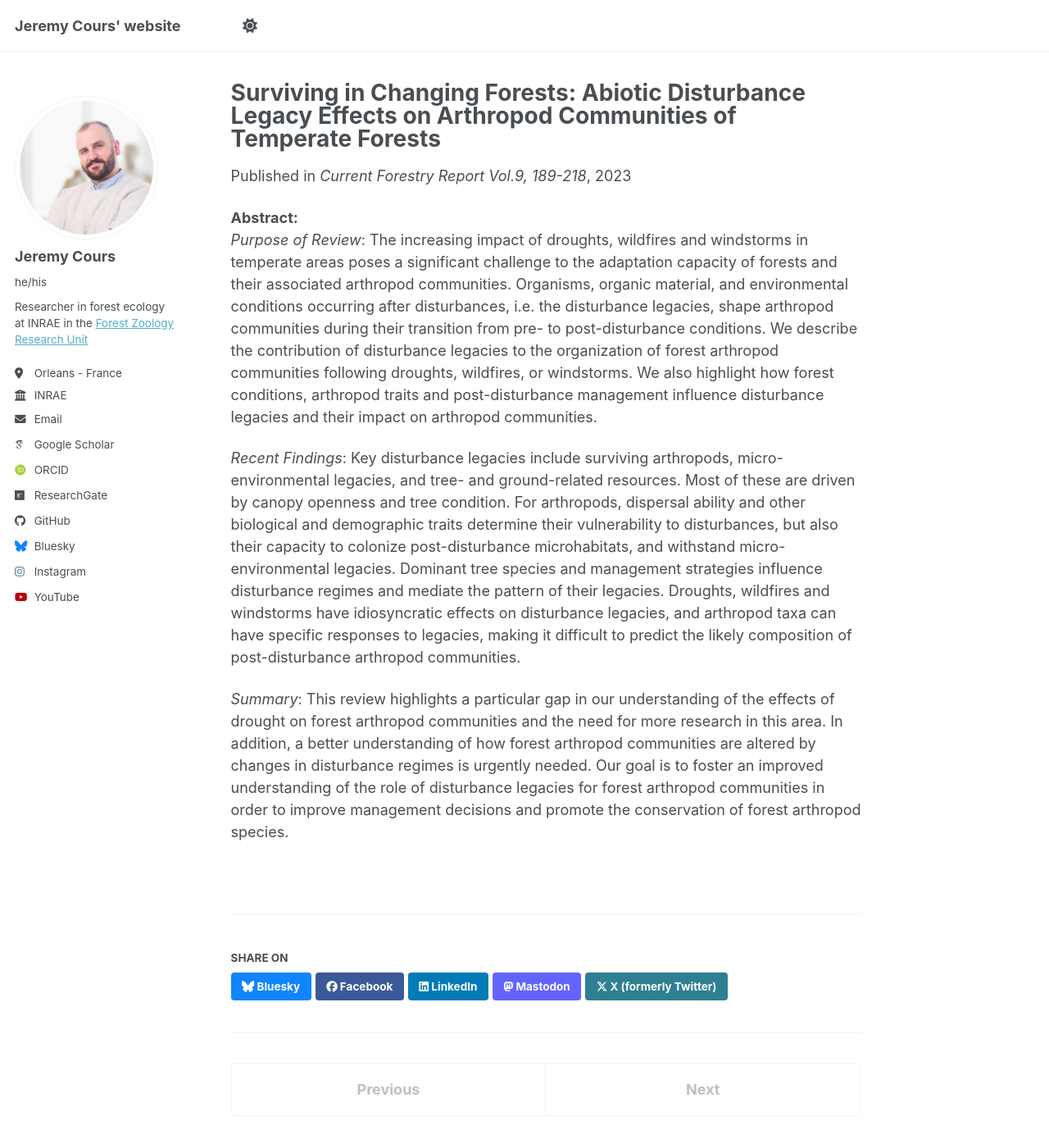
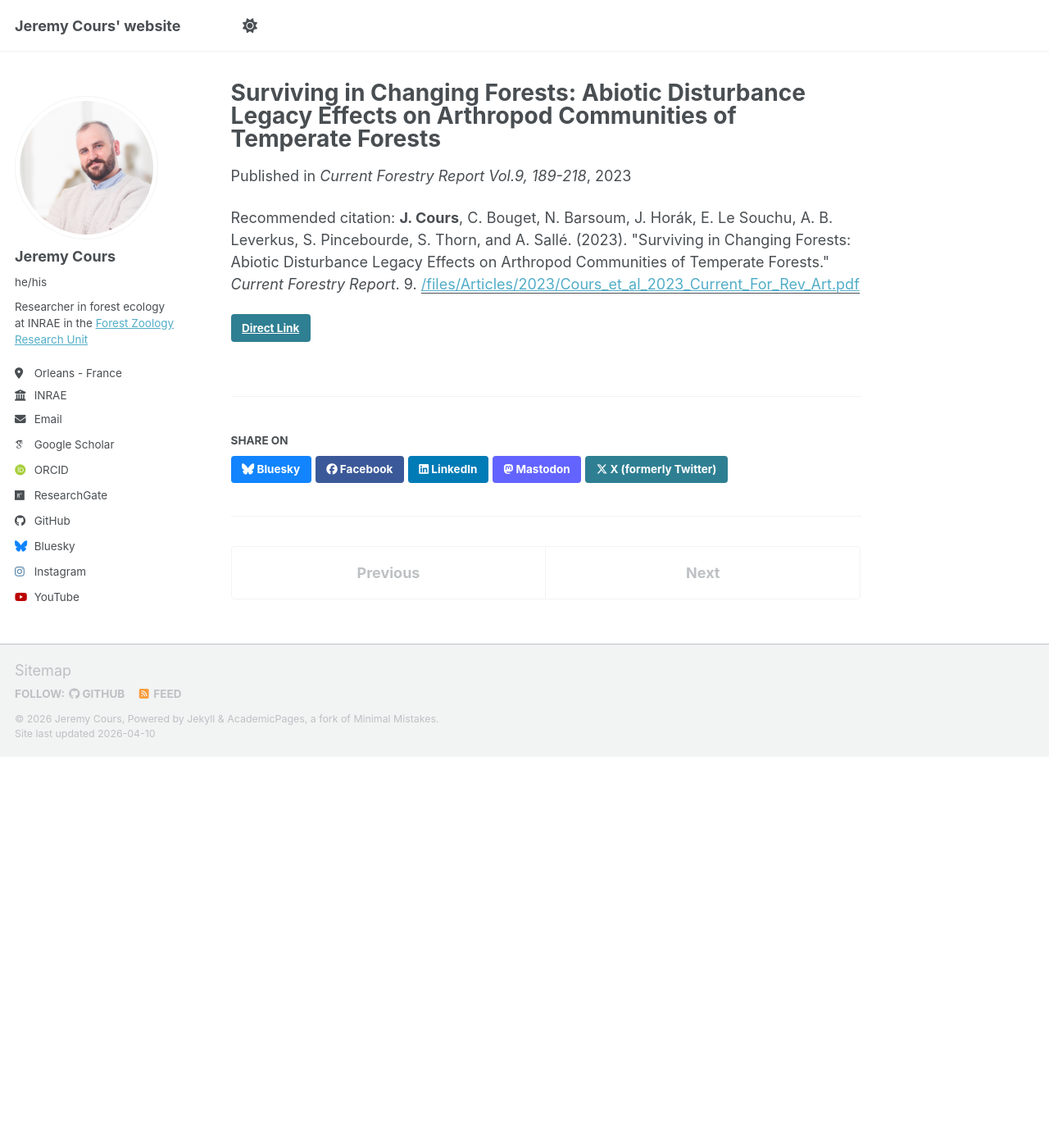
Before and after one commit to J-Cours/J-Cours.github.io, a Jekyll site: the page built from _publications/2023_paper_CFR.md, in a window 1280 px wide and 1400 px high. Shown: the whole window at 82% size. Built offline with Jekyll 4.4.1, drawn with Linux system fonts in a browser that asks for light colours; some web fonts are replaced; a script bundle is joined from its source files by our own code; library files that are not in the unit come from our copies.

Commit message:
Update Publi CFR

```diff
--- a/_publications/2023_paper_CFR.md
+++ b/_publications/2023_paper_CFR.md
@@ -6,14 +6,7 @@
 excerpt: ''
 date: 2023-05-08
 venue: 'Current Forestry Report Vol.9, 189-218'
-PDF: '/files/Articles/2023/Current_For_Rev_2023_Art.pdf'
-paperurl: 'https://link.springer.com/article/10.1007/s40725-023-00187-0'
-authors: 'Jeremy Cours, Christophe Bouget, Nadia Barsoum, Jakub Horák, Elodie Le Souchu, Alex B. Leverkus, Sylvain Pincebourde, Simon Thorn & Aurélien Sallé'
+paperurl: '/files/Articles/2023/Cours_et_al_2023_Current_For_Rev_Art.pdf'
+link: 'https://link.springer.com/article/10.1007/s40725-023-00187-0'
+citation: "<b>J. Cours</b>, C. Bouget, N. Barsoum, J. Horák, E. Le Souchu, A. B. Leverkus, S. Pincebourde, S. Thorn, and A. Sallé. (2023). &quot;Surviving in Changing Forests: Abiotic Disturbance Legacy Effects on Arthropod Communities of Temperate Forests.&quot; <i>Current Forestry Report</i>. 9."
 ---
-
-**Abstract:**\
-*Purpose of Review*: The increasing impact of droughts, wildfires and windstorms in temperate areas poses a significant challenge to the adaptation capacity of forests and their associated arthropod communities. Organisms, organic material, and environmental conditions occurring after disturbances, i.e. the disturbance legacies, shape arthropod communities during their transition from pre- to post-disturbance conditions. We describe the contribution of disturbance legacies to the organization of forest arthropod communities following droughts, wildfires, or windstorms. We also highlight how forest conditions, arthropod traits and post-disturbance management influence disturbance legacies and their impact on arthropod communities.
-
-*Recent Findings*: Key disturbance legacies include surviving arthropods, micro-environmental legacies, and tree- and ground-related resources. Most of these are driven by canopy openness and tree condition. For arthropods, dispersal ability and other biological and demographic traits determine their vulnerability to disturbances, but also their capacity to colonize post-disturbance microhabitats, and withstand micro-environmental legacies. Dominant tree species and management strategies influence disturbance regimes and mediate the pattern of their legacies. Droughts, wildfires and windstorms have idiosyncratic effects on disturbance legacies, and arthropod taxa can have specific responses to legacies, making it difficult to predict the likely composition of post-disturbance arthropod communities.
-
-*Summary*: This review highlights a particular gap in our understanding of the effects of drought on forest arthropod communities and the need for more research in this area. In addition, a better understanding of how forest arthropod communities are altered by changes in disturbance regimes is urgently needed. Our goal is to foster an improved understanding of the role of disturbance legacies for forest arthropod communities in order to improve management decisions and promote the conservation of forest arthropod species.
```
Also changed, not shown: 1 other file.
